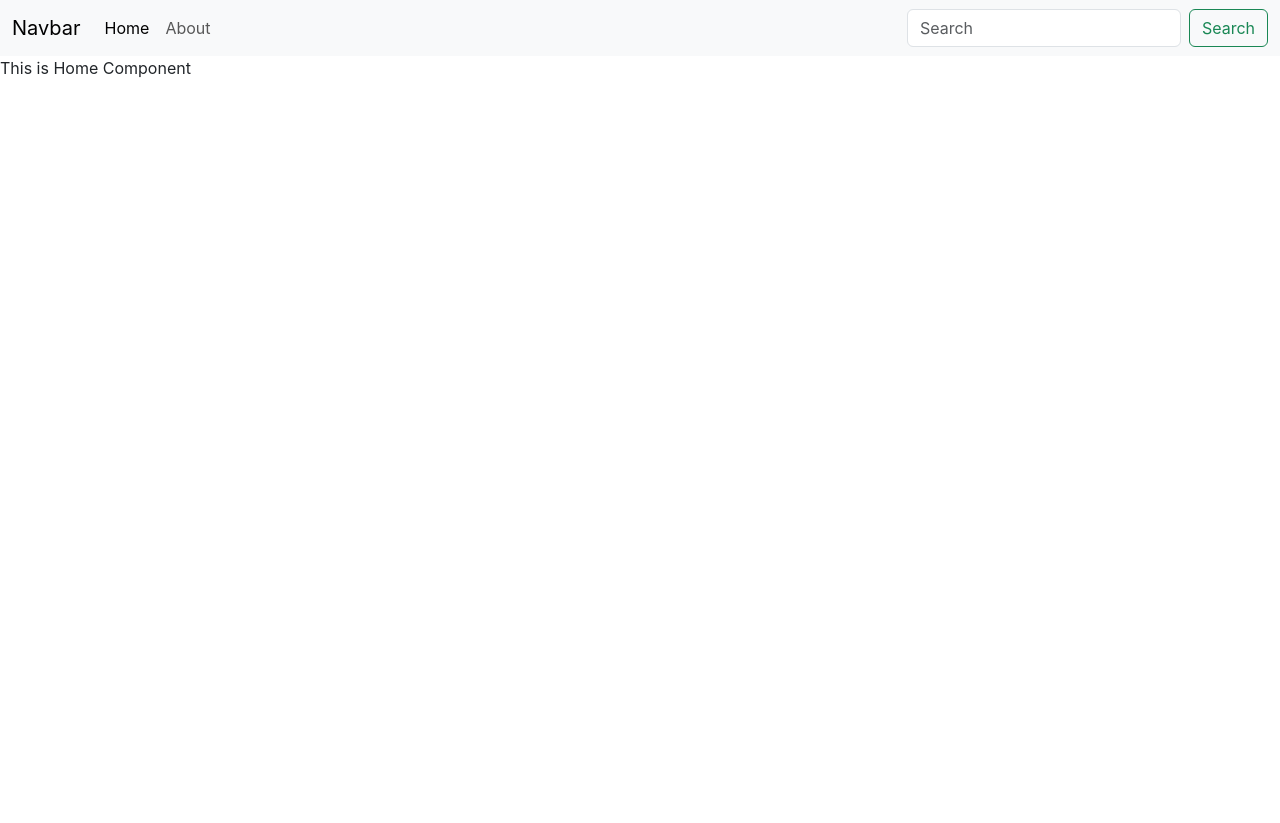
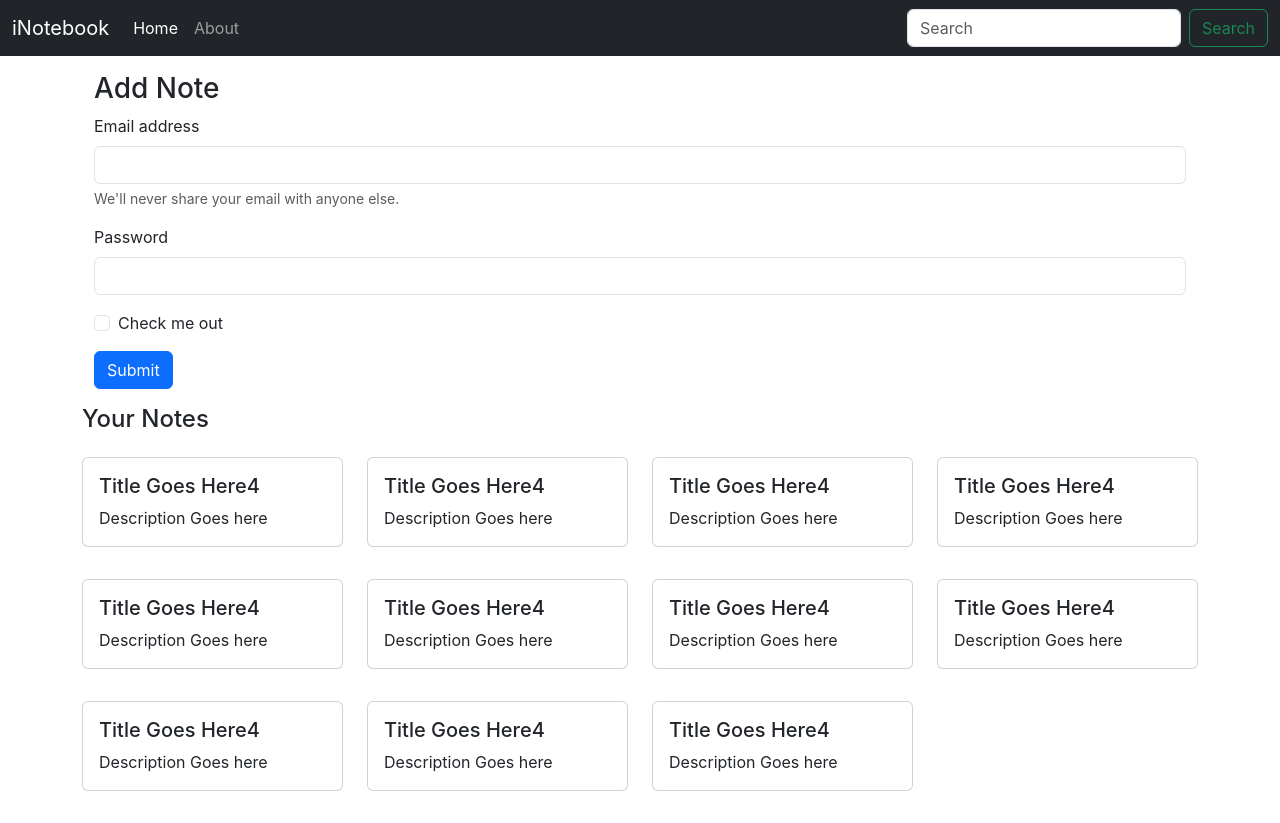
Before and after one commit to tourist03/iNotebook, a React (Create React App) app: page / in a window 1280 px wide. Before the commit the page ends 800 px from the top, so only its background shows below. Built offline with nearby package versions, Linux system fonts and the light colour scheme; the HTML template or start-up script is replaced by a standard one.

Commit message:
Implemented different Hooks useContect hook in React Context API and useLocation hook, Fetched Sample Notes from the Context & Added NoteItem in a Seperate Note Component

```diff
--- a/src/App.js
+++ b/src/App.js
@@ -3,17 +3,22 @@ import { BrowserRouter as Router, Routes, Route } from "react-router-dom";
 import Navbar from "./components/Navbar";
 import Home from "./components/Home";
 import About from "./components/About";
+import NoteState from "./context/notes/NoteState";
 
 function App() {
   return (
     <>
+      <NoteState>
         <Router>
           <Navbar />
+          <div className="container">
             <Routes>
               <Route exact path="/" element={<Home />} />
               <Route exact path="/about" element={<About />} />
-        </Routes>
+            </Routes>{" "}
+          </div>
         </Router>
+      </NoteState>
     </>
   );
 }
--- a/src/components/About.js
+++ b/src/components/About.js
@@ -1,11 +1,7 @@
-import React from 'react'
+import React from "react";
 
 const About = () => {
-  return (
-    <div>
-      This is About Component
-    </div>
-  )
-}
+  return <div>About Compoment</div>;
+};
 
-export default About
+export default About;
--- a/src/components/Home.js
+++ b/src/components/Home.js
@@ -1,11 +1,58 @@
-import React from 'react'
+import Notes from "./Notes";
 
-const Home = () => {
+export const Home = () => {
+
   return (
     <div>
-      This is Home Component
+      <div className="container my-3">
+        <h3>Add Note</h3>
+        <form>
+          <div className="mb-3">
+            <label htmlFor="exampleInputEmail1" className="form-label">
+              {" "}
+              Email address{" "}
+            </label>
+            <input
+              type="email"
+              className="form-control"
+              id="exampleInputEmail1"
+              aria-describedby="emailHelp"
+            />
+            <div id="emailHelp" className="form-text">
+              {" "}
+              We'll never share your email with anyone else.
+            </div>
+          </div>
+          <div className="mb-3">
+            {" "}
+            <label htmlFor="exampleInputPassword1" className="form-label">
+              {" "}
+              Password{" "}
+            </label>
+            <input
+              type="password"
+              className="form-control"
+              id="exampleInputPassword1"
+            />
+          </div>
+          <div className="mb-3 form-check">
+            <input
+              type="checkbox"
+              className="form-check-input"
+              id="exampleCheck1"
+            />
+            <label className="form-check-label" htmlFor="exampleCheck1">
+              Check me out
+            </label>
+          </div>
+          <button type="submit" className="btn btn-primary">
+            Submit{" "}
+          </button>
+        </form>
+      </div>
+      <Notes/>
     </div>
-  )
-}
+  );
+};
 
-export default Home
+export default Home;
--- a/src/components/Navbar.js
+++ b/src/components/Navbar.js
@@ -1,12 +1,16 @@
-import React from "react";
-import { Link } from "react-router-dom";
+import { React, useEffect } from "react";
+import { Link, useLocation } from "react-router-dom";
 
 const Navbar = () => {
+  let location = useLocation();
+  useEffect(() => {
+    console.log(location.pathname);
+  }, [location]);
   return (
-    <nav className="navbar navbar-expand-lg bg-body-tertiary">
+    <nav className="navbar navbar-expand-lg navbar-dark bg-dark">
       <div className="container-fluid">
         <Link className="navbar-brand" to="/">
-          Navbar
+          iNotebook
         </Link>
         <button
           className="navbar-toggler"
@@ -22,12 +26,12 @@ const Navbar = () => {
         <div className="collapse navbar-collapse" id="navbarSupportedContent">
           <ul className="navbar-nav me-auto mb-2 mb-lg-0">
             <li className="nav-item">
-              <Link className="nav-link active" aria-current="page" to="/">
+              <Link className={`nav-link ${location.pathname === "/" ? "active" : ""}`} aria-current="page" to="/">
                 Home
               </Link>
             </li>
             <li className="nav-item">
-              <Link className="nav-link" to="/about">
+              <Link className = {`nav-link ${location.pathname === "/about" ? "active" : ""}`} to="/about">
                 About
               </Link>
             </li>
--- /dev/null
+++ b/src/components/NoteItem.js
@@ -0,0 +1,17 @@
+import React from "react";
+
+const NoteItem = (props) => {
+  const { note } = props;
+  return (
+    <div className="col-md-3">
+      <div className="card my-3">
+        <div className="card-body">
+          <h5 className="card-title">{note.title}</h5>
+          <p className="card-text"> {note.description}</p>
+        </div>
+      </div>
+    </div>
+  );
+};
+
+export default NoteItem;
--- /dev/null
+++ b/src/components/Notes.js
@@ -0,0 +1,19 @@
+import React, { useContext } from "react";
+import noteContext from "../context/notes/NoteContext";
+import NoteItem from "./NoteItem";
+
+const Notes = () => {
+  const context = useContext(noteContext);
+  // eslint-disable-next-line
+  const { notes, setNotes } = context;
+  return (
+    <div className="row my-3">
+      <h4>Your Notes</h4>
+      {notes.map((note) => {
+        return <NoteItem note={note} />;
+      })}
+    </div>
+  );
+};
+
+export default Notes;
--- /dev/null
+++ b/src/context/notes/NoteContext.js
@@ -0,0 +1,5 @@
+import { createContext } from "react";
+
+const NoteContext = createContext();
+
+export default NoteContext;
--- /dev/null
+++ b/src/context/notes/NoteState.js
@@ -0,0 +1,115 @@
+import React, { useState } from "react";
+import NoteContext from "./NoteContext";
+
+const NoteState = (props) => {
+  const notesInitial = [
+    {
+      _id: "66dee05d95e60cf47b1f00e3",
+      user: "66dd82ff4ad2533d15b0a8dc",
+      title: "Title Goes Here4",
+      description: "Description Goes here",
+      tags: "General",
+      date: "2024-09-09T11:47:41.090Z",
+      __v: 0,
+    },
+    {
+      _id: "66dee70fbae755c4bda08cfa",
+      user: "66dd82ff4ad2533d15b0a8dc",
+      title: "Title Goes Here4",
+      description: "Description Goes here",
+      tags: "General",
+      date: "2024-09-09T12:16:15.618Z",
+      __v: 0,
+    },
+    {
+      _id: "66dee710bae755c4bda08cfc",
+      user: "66dd82ff4ad2533d15b0a8dc",
+      title: "Title Goes Here4",
+      description: "Description Goes here",
+      tags: "General",
+      date: "2024-09-09T12:16:16.149Z",
+      __v: 0,
+    },
+    {
+      _id: "66dee710bae755c4bda08cfe",
+      user: "66dd82ff4ad2533d15b0a8dc",
+      title: "Title Goes Here4",
+      description: "Description Goes here",
+      tags: "General",
+      date: "2024-09-09T12:16:16.365Z",
+      __v: 0,
+    },
+    {
+      _id: "66dee710bae755c4bda08d00",
+      user: "66dd82ff4ad2533d15b0a8dc",
+      title: "Title Goes Here4",
+      description: "Description Goes here",
+      tags: "General",
+      date: "2024-09-09T12:16:16.556Z",
+      __v: 0,
+    },
+    {
+      _id: "66dee710bae755c4bda08d02",
+      user: "66dd82ff4ad2533d15b0a8dc",
+      title: "Title Goes Here4",
+      description: "Description Goes here",
+      tags: "General",
+      date: "2024-09-09T12:16:16.751Z",
+      __v: 0,
+    },
+    {
+      _id: "66dee710bae755c4bda08d04",
+      user: "66dd82ff4ad2533d15b0a8dc",
+      title: "Title Goes Here4",
+      description: "Description Goes here",
+      tags: "General",
+      date: "2024-09-09T12:16:16.946Z",
+      __v: 0,
+    },
+    {
+      _id: "66dee711bae755c4bda08d06",
+      user: "66dd82ff4ad2533d15b0a8dc",
+      title: "Title Goes Here4",
+      description: "Description Goes here",
+      tags: "General",
+      date: "2024-09-09T12:16:17.302Z",
+      __v: 0,
+    },
+    {
+      _id: "66dee711bae755c4bda08d08",
+      user: "66dd82ff4ad2533d15b0a8dc",
+      title: "Title Goes Here4",
+      description: "Description Goes here",
+      tags: "General",
+      date: "2024-09-09T12:16:17.497Z",
+      __v: 0,
+    },
+    {
+      _id: "66dee86ce7918e8ae771e986",
+      user: "66dd82ff4ad2533d15b0a8dc",
+      title: "Title Goes Here4",
+      description: "Description Goes here",
+      tags: "General",
+      date: "2024-09-09T12:22:04.399Z",
+      __v: 0,
+    },
+    {
+      _id: "66e01ddf563f25ca73d12a1b",
+      user: "66dd82ff4ad2533d15b0a8dc",
+      title: "Title Goes Here4",
+      description: "Description Goes here",
+      tags: "General",
+      date: "2024-09-10T10:22:23.756Z",
+      __v: 0,
+    },
+  ];
+
+  const [notes, setNotes] = useState(notesInitial);
+  return (
+    <NoteContext.Provider value={{ notes, setNotes }}>
+      {props.children}
+    </NoteContext.Provider>
+  );
+};
+
+export default NoteState;
```
Lines whose indentation alone changed are shown as unchanged.
